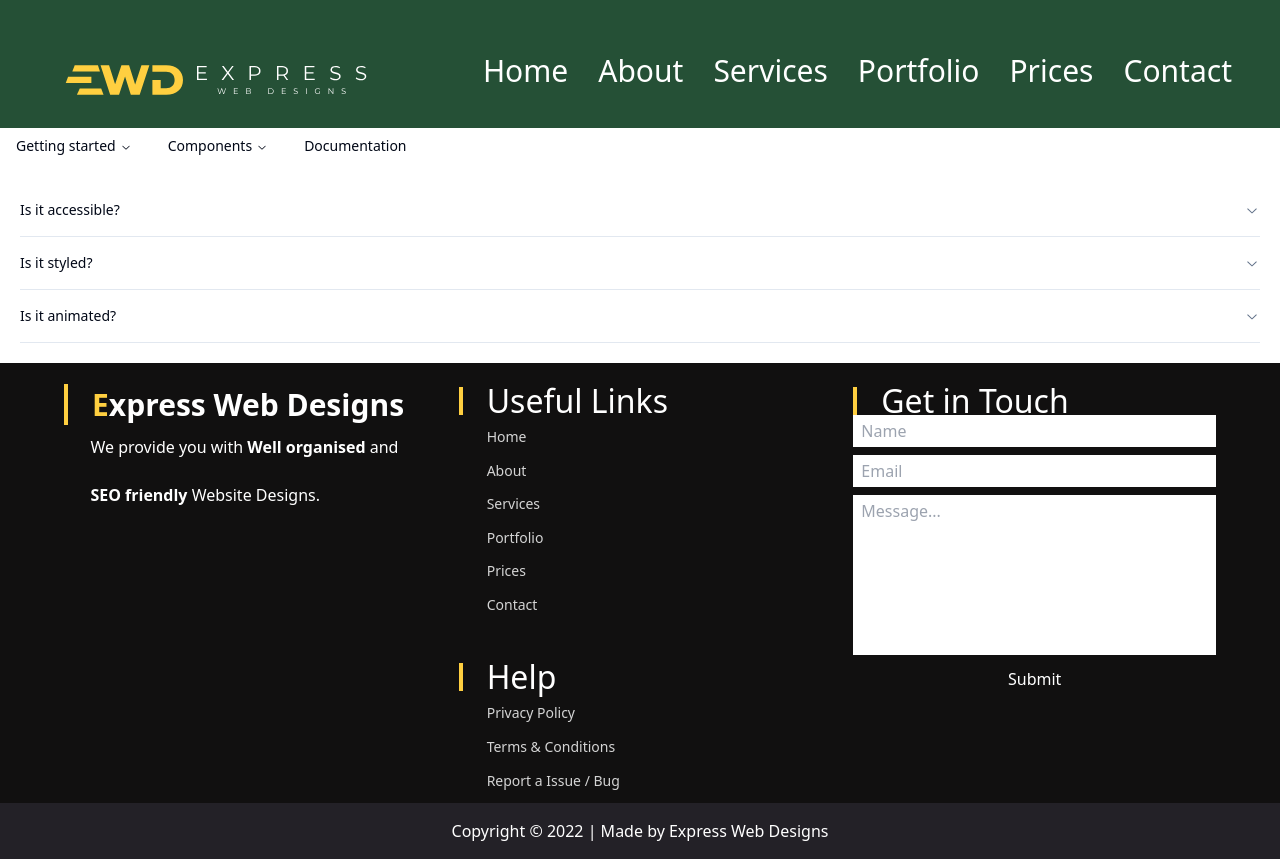
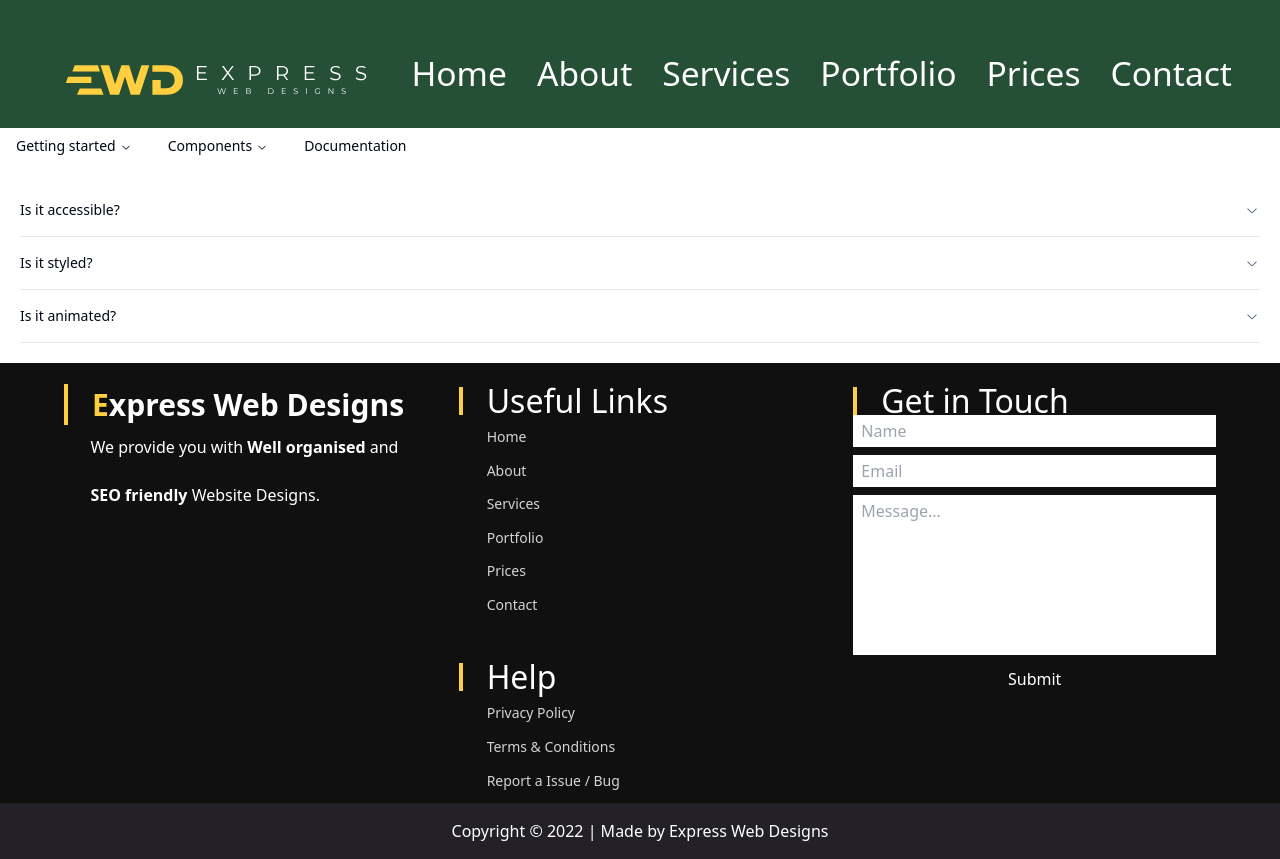
Before and after one commit to jdm1991/ExpressWD, a Next.js app: page / in a window 1280 px wide. Built offline with nearby package versions, Linux system fonts and the light colour scheme; grey boxes are pictures that could not be loaded.

Commit message:
more updated css

```diff
--- a/styles/media.css
+++ b/styles/media.css
@@ -3,7 +3,7 @@
         display: flex;
         gap: 30px;
         margin: 3rem 3rem 6rem 0rem;
-        font-size: 30px;
+        font-size: 2.1rem;
     }
 }
 
```
